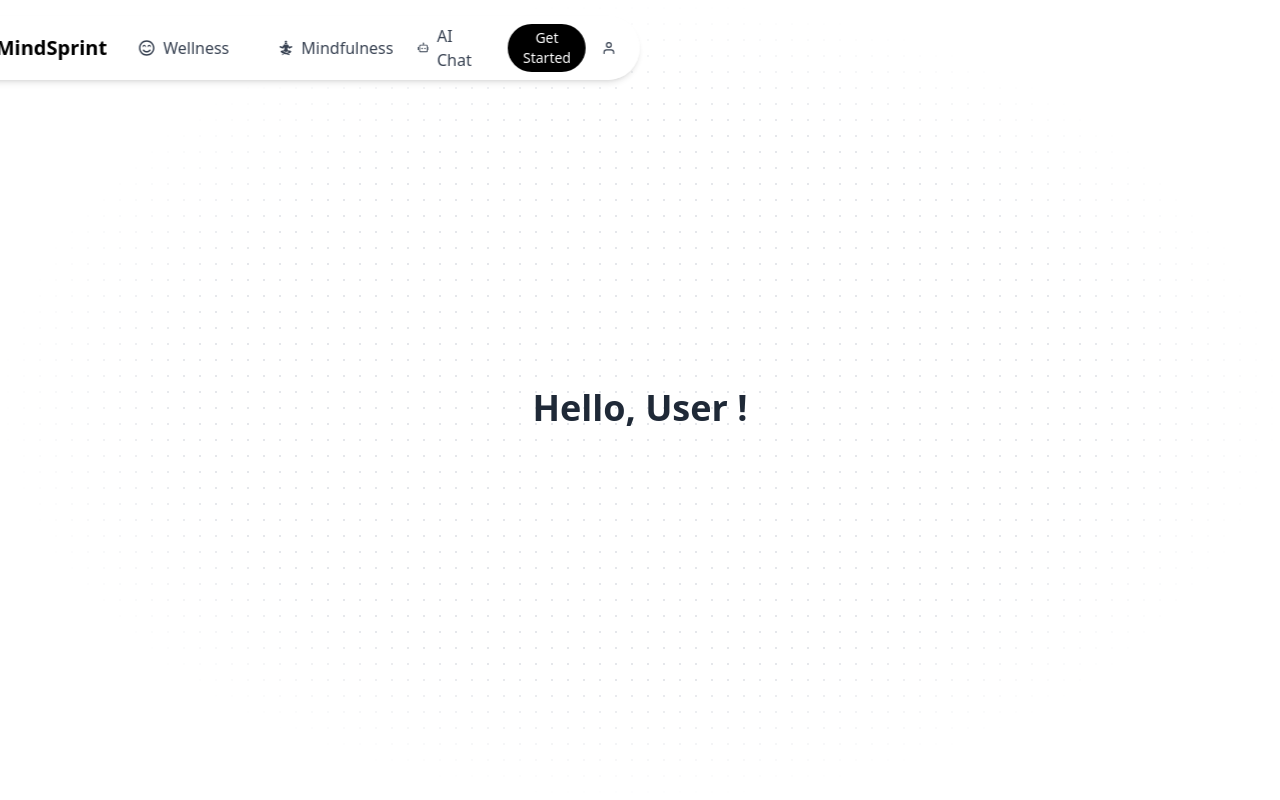
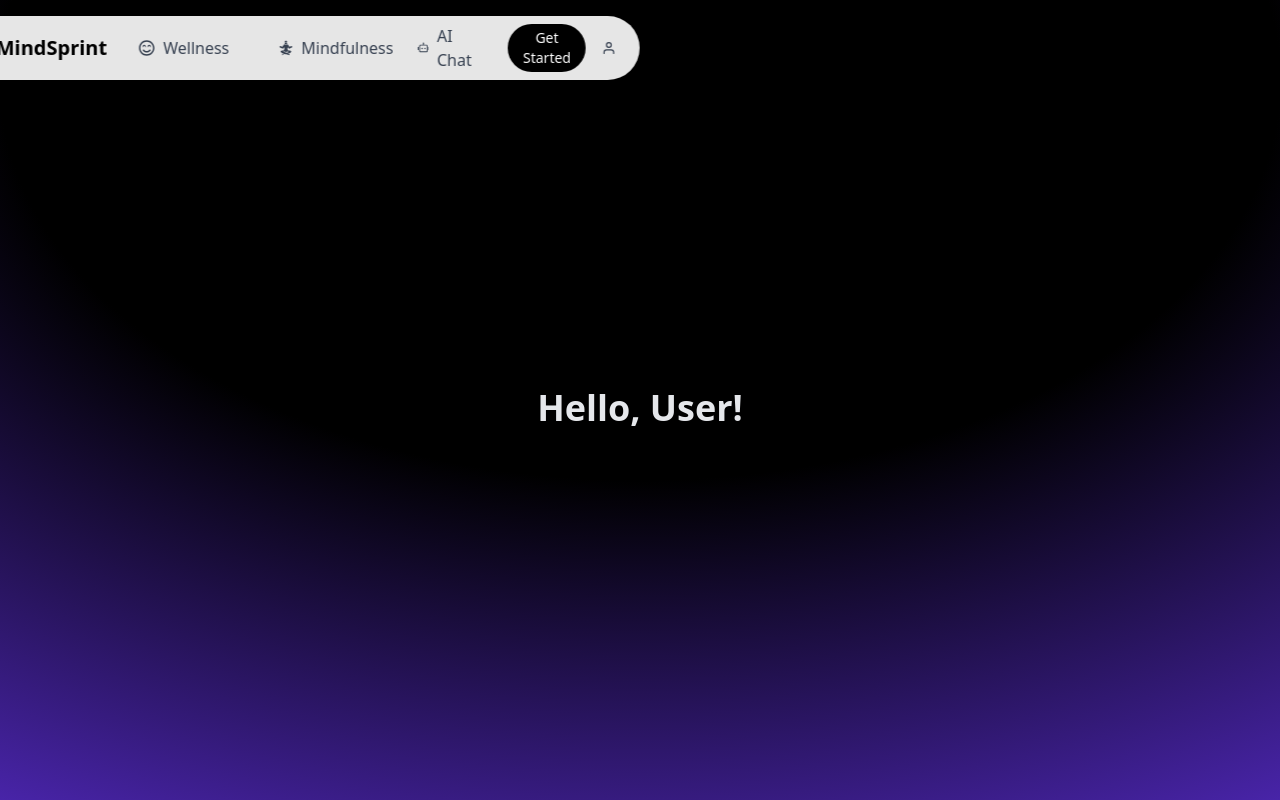
Before and after one commit to hardattmangrola/MindSprint, a React (Vite) app: page / in a window 1280 px wide. Built offline with nearby package versions, Linux system fonts and the light colour scheme.

Commit message:
Navbar and Background Color-> Purple/Black

```diff
--- a/src/App.jsx
+++ b/src/App.jsx
@@ -2,28 +2,23 @@ import Navbar from "./components/Navbar";
 
 const App = () => {
   return (
-    <div className="relative h-screen w-screen bg-white">
-      {/* Background Pattern */}
-      <div
-        className="absolute inset-0
-        bg-[radial-gradient(#e5e7eb_1px,transparent_1px)]
-        [background-size:16px_16px]
-        [mask-image:radial-gradient(ellipse_50%_50%_at_50%_50%,#000_70%,transparent_100%)]"
-      />
+    <div className="relative h-screen w-screen">
+      {/* Background Gradient */}
+      <div className="absolute inset-0 -z-10 h-full w-full items-center px-5 py-24 [background:radial-gradient(125%_125%_at_50%_10%,#000_40%,#63e_100%)]"></div>
 
       {/* Main Layout */}
       <div className="relative flex flex-col h-full">
         {/* Navbar at the top, centered */}
         <div className="flex justify-center mt-4">
           <div className="w-auto">
-                <Navbar />
+            <Navbar />
           </div>
         </div>
 
         {/* Foreground Content (fills remaining space, centered) */}
         <div className="flex flex-1 items-center justify-center">
-          <h1 className="text-4xl font-bold text-gray-800">
-            Hello, User !
+          <h1 className="text-4xl font-bold text-gray-200">
+            Hello, User!
           </h1>
         </div>
       </div>
--- a/src/components/Navbar.jsx
+++ b/src/components/Navbar.jsx
@@ -17,22 +17,22 @@ const Navbar = () => {
 
 
       {/* Logo */}
-      <div className="flex items-center text-black font-bold text-xl cursor-pointer hover:text-yellow-500 transition">
+      <div className="flex items-center text-black font-bold text-xl cursor-pointer hover:text-[#6363ee] transition">
         <RiRobot2Line className="mr-2 text-2xl" />
         MindSprint
       </div>
 
       {/* Desktop Nav */}
       <div className="hidden md:flex items-center space-x-6 text-gray-700 font-medium">
-        <a href="#" className="hover:text-yellow-500 flex items-center space-x-1">
+        <a href="#" className="hover:text-[#6363ee] flex items-center space-x-1">
           <FaRegSmileBeam />
           <span>Wellness</span>
         </a>
-        <a href="#" className="hover:text-yellow-500 flex items-center space-x-1">
+        <a href="#" className="hover:text-[#6363ee] flex items-center space-x-1">
           <GiMeditation />
           <span>Mindfulness</span>
         </a>
-        <a href="#" className="hover:text-yellow-500 flex items-center space-x-1">
+        <a href="#" className="hover:text-[#6363ee] flex items-center space-x-1">
           <RiRobot2Line />
           <span>AI Chat</span>
         </a>
@@ -40,16 +40,16 @@ const Navbar = () => {
 
       {/* Right Side */}
       <div className="hidden md:flex items-center space-x-4">
-        <button className="text-sm px-3 py-1 rounded-full bg-black text-white hover:bg-yellow-500 hover:text-black transition">
+        <button className="text-sm px-3 py-1 rounded-full bg-black text-white hover:text-[#6363ee] hover:text-black transition">
           Get Started
         </button>
-        <FiUser className="text-xl text-gray-700 cursor-pointer hover:text-yellow-500" />
+        <FiUser className="text-xl text-gray-700 cursor-pointer hover:text-[#6363ee]" />
       </div>
 
       {/* Mobile Menu Button */}
       <button
         onClick={() => setIsOpen(!isOpen)}
-        className="md:hidden text-2xl text-gray-700 hover:text-yellow-500"
+        className="md:hidden text-2xl text-gray-700 hover:text-[#6363ee]"
       >
         <FiMenu />
       </button>
@@ -57,9 +57,9 @@ const Navbar = () => {
       {/* Mobile Dropdown */}
       {isOpen && (
         <div className="absolute top-14 left-0 w-full bg-white rounded-lg shadow-md py-4 flex flex-col items-center space-y-4 md:hidden">
-          <a href="#" className="hover:text-yellow-500">Wellness</a>
-          <a href="#" className="hover:text-yellow-500">Mindfulness</a>
-          <a href="#" className="hover:text-yellow-500">AI Chat</a>
+          <a href="#" className="hover:text-[#6363ee]">Wellness</a>
+          <a href="#" className="hover:text-[#6363ee]">Mindfulness</a>
+          <a href="#" className="hover:text-[#6363ee]">AI Chat</a>
           <button className="text-sm px-4 py-2 rounded-full bg-black text-white hover:bg-yellow-500 hover:text-black transition">
             Get Started
           </button>
```
